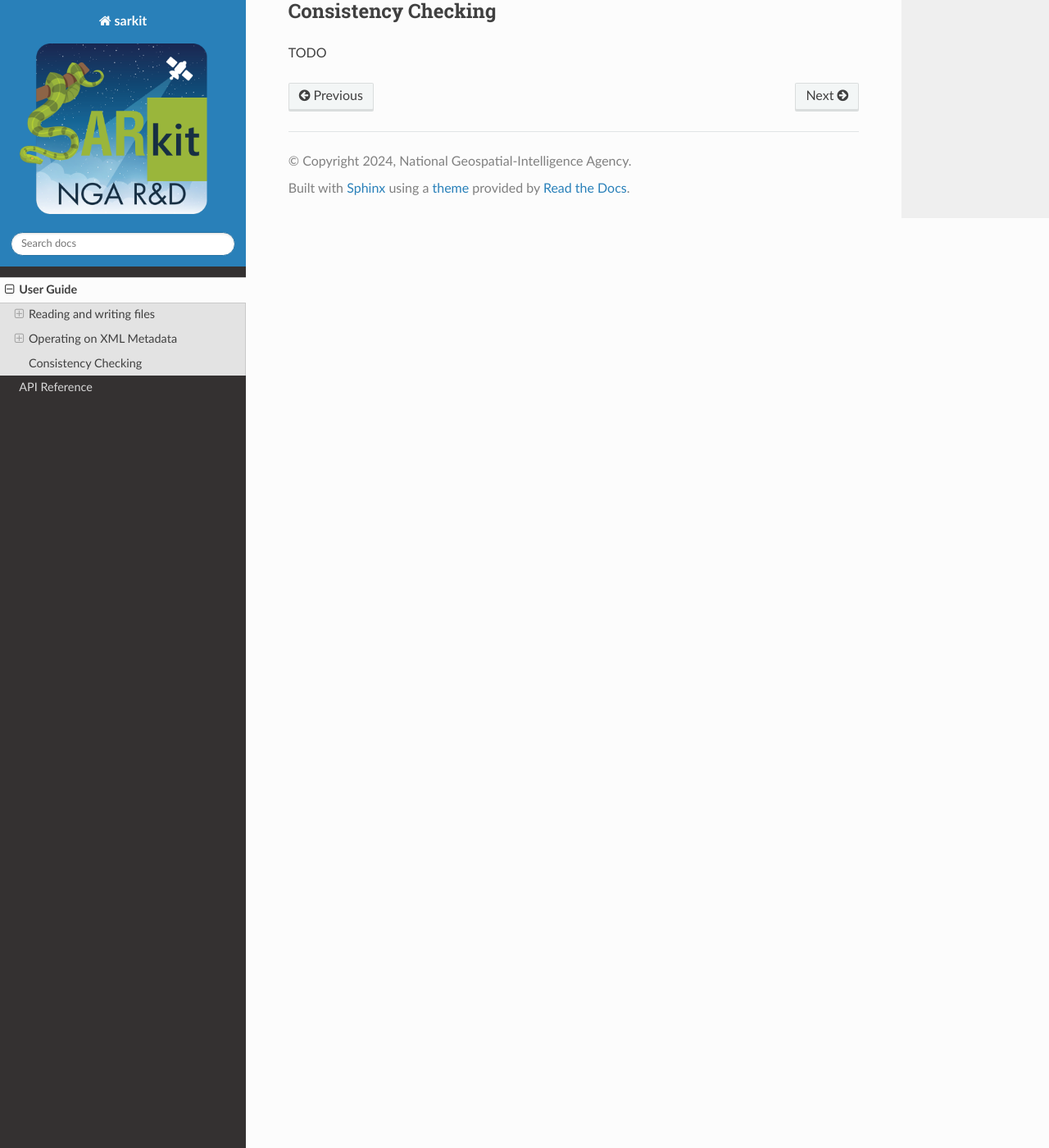
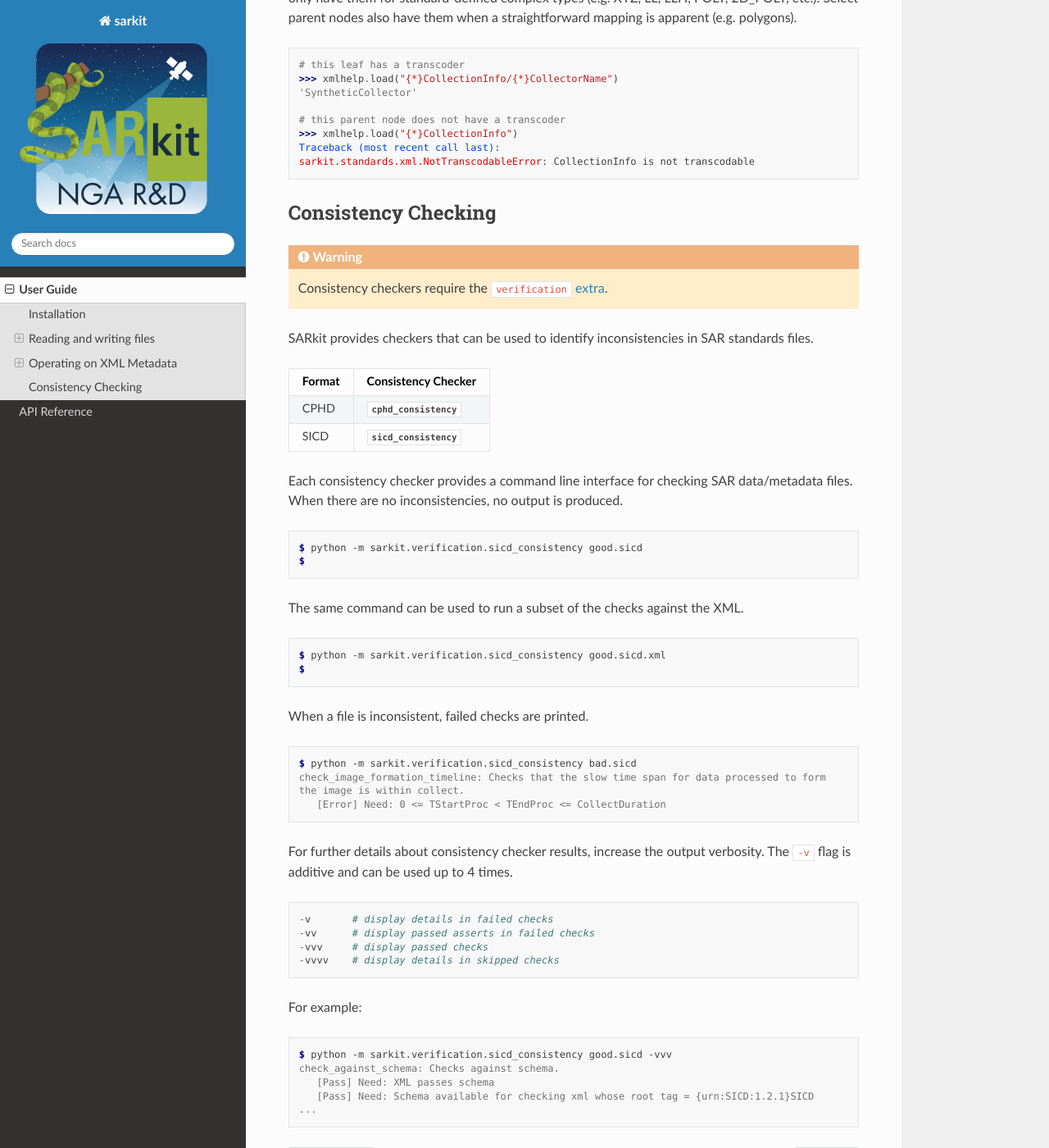
Before and after one commit to pressler-vsc/sarkit, a Sphinx documentation site: the page built from docs/source/user_guide.rst, in a window 1280 px wide and 1400 px high, scrolled down 3989 px. Shown: the whole window at 82% size. Built offline with Sphinx 7.4.7 and the Read the Docs theme 3.1.0, drawn with Linux system fonts in a browser that asks for light colours; the version number could not be read and is left out; some of the changed text lies outside the part shown.

Commit message:
User Guide: Add consistency checking section

```diff
--- a/docs/source/user_guide.rst
+++ b/docs/source/user_guide.rst
@@ -9,6 +9,21 @@ SARkit User Guide
 
 SARkit contains readers and writers for SAR standards files and functions for operating on them.
 This is an overview of basic SARkit functionality. For details, see the :doc:`reference/index`.
+
+.. _installation:
+
+Installation
+============
+Basic SARkit functionality relies on a small set of dependencies.
+Some features require additional dependencies which can be installed using packaging extras:
+
+.. code-block:: shell-session
+
+   $ python -m pip install sarkit  # Install basics dependencies
+   $ python -m pip install sarkit[processing]  # Install processing dependencies
+   $ python -m pip install sarkit[verification]  # Install verification dependencies
+   $ python -m pip install sarkit[all]  # Install all dependencies
+
 
 Reading and writing files
 =========================
@@ -239,4 +254,57 @@ Select parent nodes also have them when a straightforward mapping is apparent (e
 Consistency Checking
 ====================
 
-TODO
+.. warning:: Consistency checkers require the ``verification`` :ref:`extra <installation>`.
+
+SARkit provides checkers that can be used to identify inconsistencies in SAR standards files.
+
+======   =================================================
+Format   Consistency Checker
+======   =================================================
+CPHD     :py:class:`~sarkit.verification.cphd_consistency`
+SICD     :py:class:`~sarkit.verification.sicd_consistency`
+======   =================================================
+
+Each consistency checker provides a command line interface for checking SAR data/metadata files.
+When there are no inconsistencies, no output is produced.
+
+.. code-block:: shell-session
+
+   $ python -m sarkit.verification.sicd_consistency good.sicd
+   $
+
+The same command can be used to run a subset of the checks against the XML.
+
+.. code-block:: shell-session
+
+   $ python -m sarkit.verification.sicd_consistency good.sicd.xml
+   $
+
+When a file is inconsistent, failed checks are printed.
+
+.. code-block:: shell-session
+
+   $ python -m sarkit.verification.sicd_consistency bad.sicd
+   check_image_formation_timeline: Checks that the slow time span for data processed to form
+   the image is within collect.
+      [Error] Need: 0 <= TStartProc < TEndProc <= CollectDuration
+
+For further details about consistency checker results, increase the output verbosity.
+The ``-v`` flag is additive and can be used up to 4 times.
+
+.. code-block::
+
+   -v       # display details in failed checks
+   -vv      # display passed asserts in failed checks
+   -vvv     # display passed checks
+   -vvvv    # display details in skipped checks
+
+For example:
+
+.. code-block:: shell-session
+
+   $ python -m sarkit.verification.sicd_consistency good.sicd -vvv
+   check_against_schema: Checks against schema.
+      [Pass] Need: XML passes schema
+      [Pass] Need: Schema available for checking xml whose root tag = {urn:SICD:1.2.1}SICD
+   ...
--- a/pyproject.toml
+++ b/pyproject.toml
@@ -110,3 +110,8 @@ module = [
     "sarkit.standards.general.slice_parsing"
 ]
 ignore_errors = true
+
+[project.urls]
+Documentation = "https://sarkit.readthedocs.io/"
+Repository = "https://github.com/ValkyrieSystems/sarkit.git"
+"Bug Tracker" = "https://github.com/ValkyrieSystems/sarkit/issues"
```
